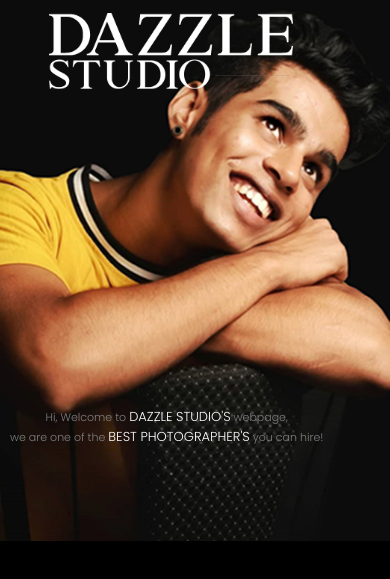
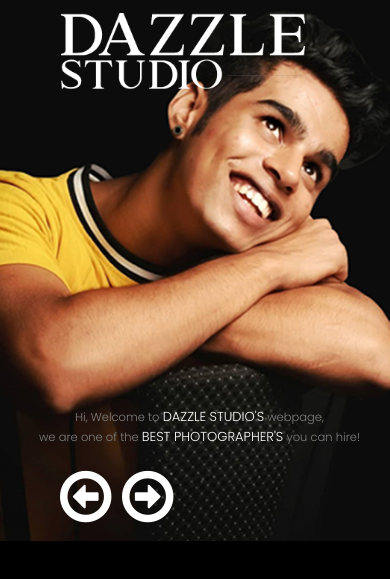
Before and after one commit to PinkandBlue-devs/dazzlephotostudios.github.io, a plain HTML site: page index.html in a window 390 px wide. Shown: the part 93-672 px from the top of the page. Drawn offline with Linux system fonts and the light colour scheme.

Commit message:
Update index.html

```diff
--- a/index.html
+++ b/index.html
@@ -45,6 +45,8 @@
 	<p class="mob_info">Hi, Welcome to <font size="2.5px" color="white">DAZZLE STUDIO'S</font> webpage,<br>
 	we are one of the <font size="2.5px" color="white">BEST PHOTOGRAPHER'S</font> you can hire!</p>
 
+	<div class="Pre_btn"><i class="fa fa-arrow-circle-o-left" aria-hidden="true"></i></div>
+	<div class="Next_btn"><i class="fa fa-arrow-circle-o-right" aria-hidden="true"></i></i></div>
 
 
 <style type="text/css">
@@ -198,6 +200,49 @@
 
 
 }
+
+
+.Pre_btn{
+	position: absolute;
+	top: 560px;
+	left: 130px;
+}
+
+.fa-arrow-circle-o-left{
+	height: 62px;
+	width: 62px;
+	font-weight: 10;
+	font-size: 60px;
+	color: #fff;
+}
+
+
+.Next_btn{
+	position: absolute;
+	top: 560px;
+	left: 192px;
+}
+
+.fa-arrow-circle-o-right{
+	height: 62px;
+	width: 62px;
+	font-weight: 10;
+	font-size: 60px;
+	color: #fff;
+}
+
+
+
+
+
+
+
+
+
+
+
+
+
 
 @media (max-width: 1024px){
 	body{
@@ -410,7 +455,15 @@
 		background-size: cover;
 		background-repeat: no-repeat;
 	}
-
+	.mob_info{
+		display: none;
+		position: absolute;
+		top: 550px;
+		left: 10%;
+		font-size: 11.5px;
+		color: #808080;
+		text-align: center;
+	}
 
 
 }
@@ -467,7 +520,7 @@
 		display: block;
 		position: absolute;
 		top: 100px;
-	left: 8%;
+		left: 11%;
 		height: 100px;
 		width: 280px;
 		background: url('HOME_LOGO.png');
@@ -499,12 +552,54 @@
 		display: block;
 		position: absolute;
 		top: 500px;
-	left: 10px;
-	font-size: 11px;
+		left: 10%;
+		font-size: 11.5px;
 		color: #808080;
 		text-align: center;
 	}
 
+	.Pre_btn{
+		position: absolute;
+		top: 560px;
+		left: 60px;
+	}
+
+	.fa-arrow-circle-o-left{
+		height: 62px;
+		width: 62px;
+		font-weight: 10;
+		font-size: 60px;
+		color: #fff;
+	}
+
+
+	.Next_btn{
+		position: absolute;
+		top: 560px;
+		left: 122px;
+	}
+
+	.fa-arrow-circle-o-right{
+		height: 62px;
+		width: 62px;
+		font-weight: 10;
+		font-size: 60px;
+		color: #fff;
+	}
+
+}
+
+
+@media (max-height: 738px, max-width: 420px){
+	.mob_info{
+		display: block;
+		position: absolute;
+		top: 550px;
+		left: 10%;
+		font-size: 11.5px;
+		color: #808080;
+		text-align: center;
+	}
 }
 
 @media (max-width: 320px){
@@ -572,11 +667,40 @@
 	.mob_info{
 		display: block;
 		position: absolute;
-	top: 500px;
-	left: 10px;
-	font-size: 7px;
+		top: 460px;
+		left: 9%;
+		font-size: 8px;
 		color: #808080;
 		text-align: center;
+	}
+
+	.Pre_btn{
+		position: absolute;
+		top: 500px;
+		left: 60px;
+	}
+
+	.fa-arrow-circle-o-left{
+		height: 55px;
+		width: 55px;
+		font-weight: 10;
+		font-size: 50px;
+		color: #fff;
+	}
+
+
+	.Next_btn{
+		position: absolute;
+		top: 500px;
+		left: 115px;
+	}
+
+	.fa-arrow-circle-o-right{
+		height: 55px;
+		width: 55px;
+		font-weight: 10;
+		font-size: 50px;
+		color: #fff;
 	}
 
 }
```
Lines whose indentation alone changed are shown as unchanged.
